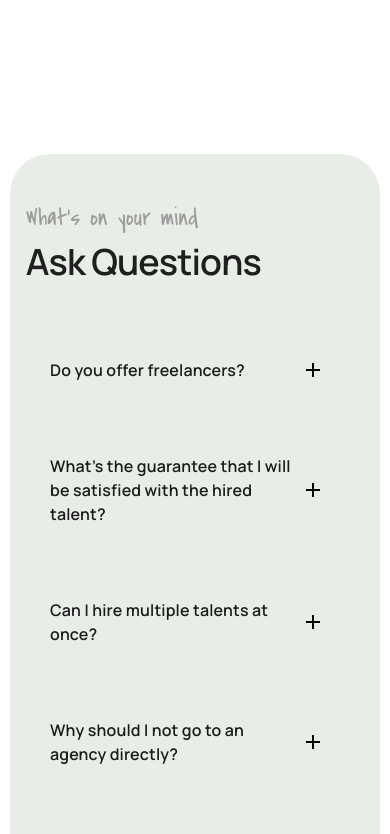
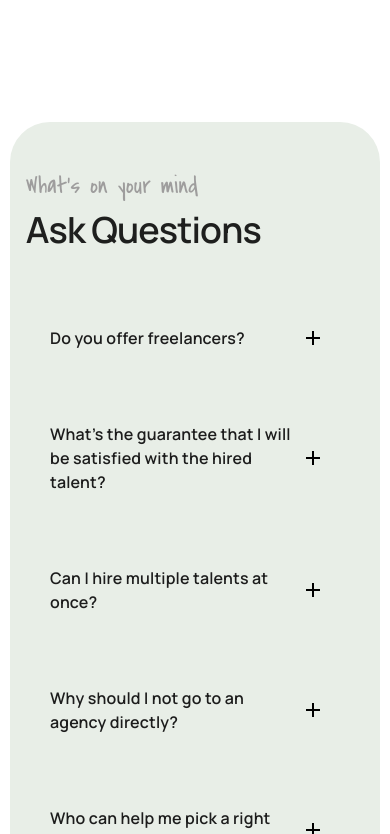
Before and after one commit to prathameshpanse51/thence-website, a React (Vite) app: page / in a window 390 px wide. Shown: the part 1080-1914 px from the top of the page. Built offline with nearby package versions, Linux system fonts and the light colour scheme.

Commit message:
Update AskQuestions.jsx

```diff
--- a/src/component/AskQuestions.jsx
+++ b/src/component/AskQuestions.jsx
@@ -37,7 +37,7 @@ export default function AskQuestions() {
   };
   return (
     <>
-      <div className="w-[95%] md:w-[98%] h-[100%] flex flex-col md:flex-row justify-center mx-auto my-8 bg-[#E8EEE7] rounded-[40px]">
+      <div className="w-[95%] md:w-[98%] h-[100%] flex flex-col md:flex-row justify-center mx-auto mb-8 md:my-8 bg-[#E8EEE7] rounded-[40px]">
         <div id="left-div" className="md:w-[50%]">
           <div className="flex flex-col mt-12 md:my-16 mx-4 md:mx-20">
             <p className="covered-by-your-grace-regular text-2xl md:text-3xl text-[#9E9D9D]">
```
